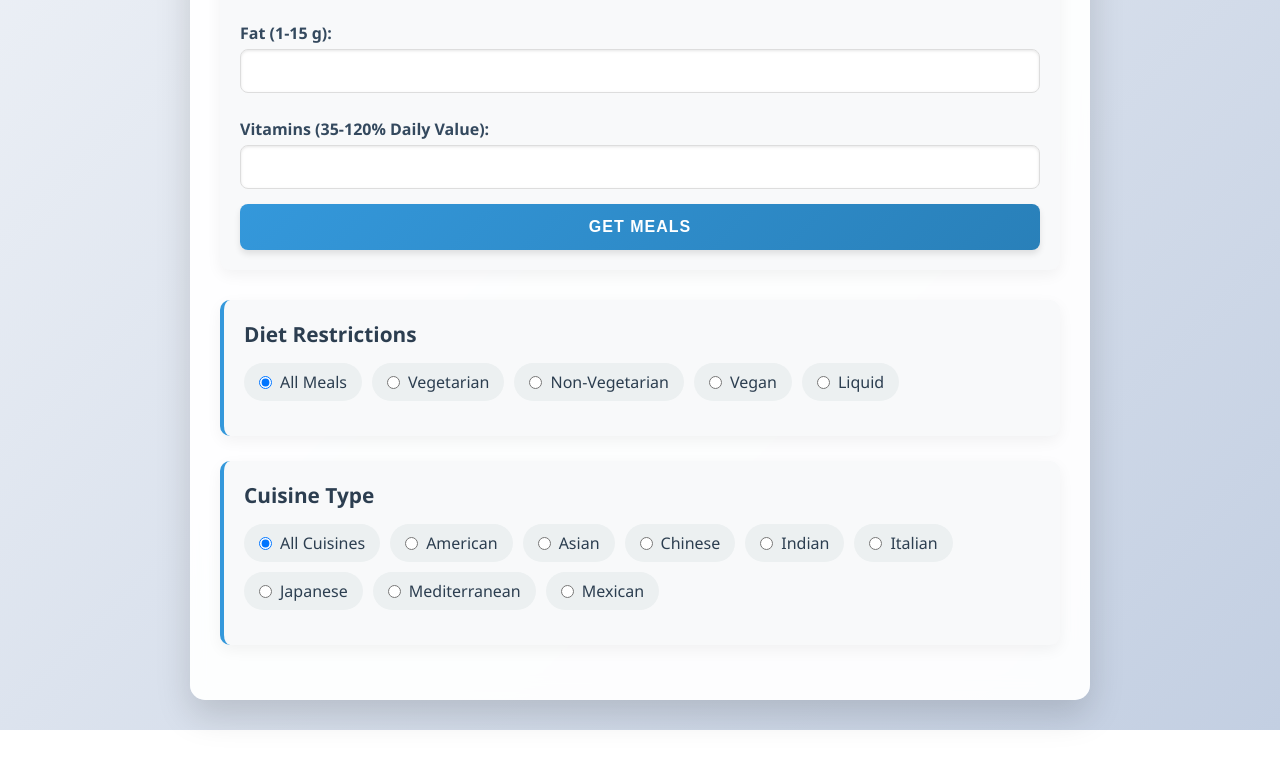
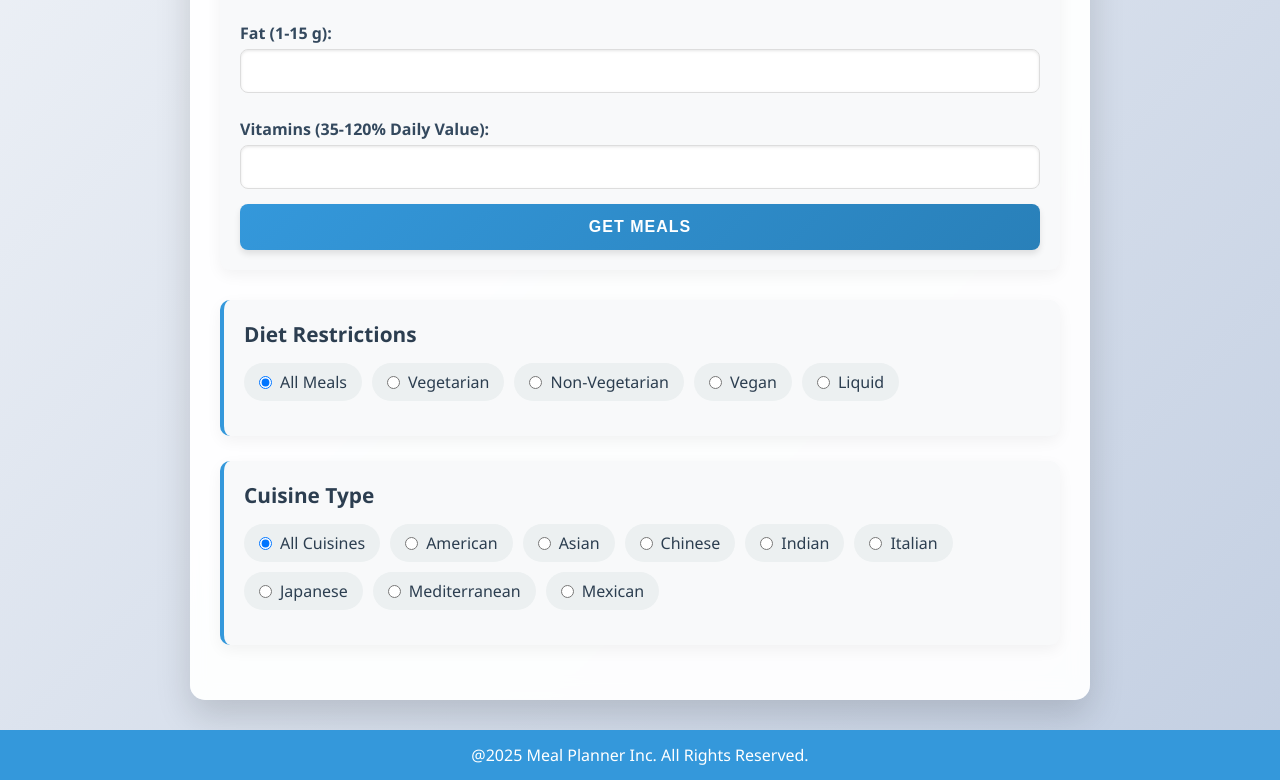
Before and after one commit to blackyoshi21825/Meal-Planner, a plain HTML site: page index.html in a window 1280 px wide. Shown: the part 537-1317 px from the top of the page. Before the commit the page ends 1267 px from the top, so only its background shows below. Drawn offline with Linux system fonts and the light colour scheme.

Commit message:
Added Footer

```diff
--- a/index.html
+++ b/index.html
@@ -67,5 +67,8 @@
 
     <script src="script.js"></script>
     <script src="meals.js"></script>
+    <div id="footer">
+        @2025 Meal Planner Inc. All Rights Reserved.
+    </div>
 </body>
 </html>
--- a/styles.css
+++ b/styles.css
@@ -10,8 +10,9 @@ body {
     font-family: 'Segoe UI', Tahoma, Geneva, Verdana, sans-serif;
     background: linear-gradient(135deg, #f5f7fa 0%, #c3cfe2 100%);
     color: #2c3e50;
-    padding: 30px;
+    padding: 30px 30px 0 30px;
     min-height: 100vh;
+    margin: 0;
 }
 
 .container {
@@ -391,3 +392,20 @@ form button:active {
     background: #3498db;
     border-radius: 10px;
 }
+#footer {
+    position: relative;
+    width: 100%;
+    height: 50px;
+    background: #3498db;
+    color: white;
+    text-align: center;
+    line-height: 50px;
+    margin-top: 30px;
+    margin-left: -30px;
+    margin-right: -30px;
+    padding-left: 30px;
+    padding-right: 30px;
+    box-sizing: border-box;
+    width: calc(100% + 60px);
+    margin-bottom: 0;
+}
```
